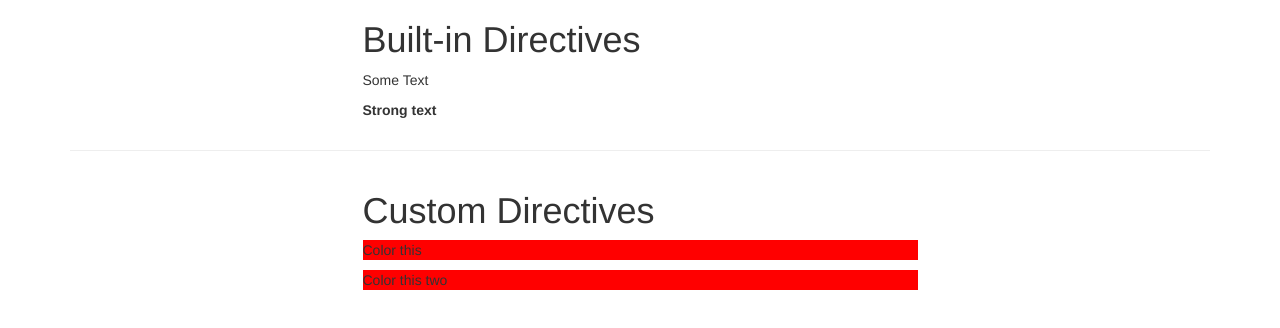
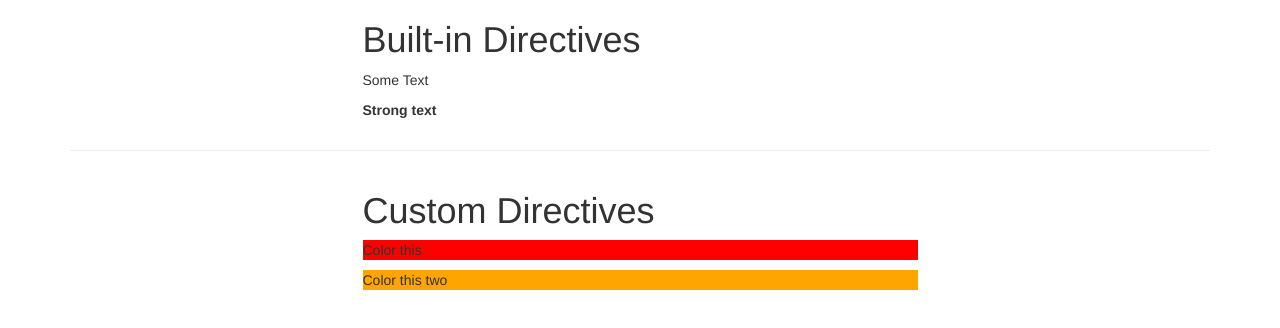
Before and after one commit to bufface/u-ms-vue, a Vue app in the folder directives/: page / in a window 1280 px wide. Shown: the top 328 px of the page. Built offline with nearby package versions, Linux system fonts and the light colour scheme.

Commit message:
11. Passing more Complex Values to Directives

```diff
--- a/directives/src/App.vue
+++ b/directives/src/App.vue
@@ -12,7 +12,7 @@
       <div class="col-xs-12 col-sm-8 col-sm-offset-2 col-md-6 col-md-offset-3">
         <h1>Custom Directives</h1>
         <p v-highlight:background.delay="'red'">Color this</p>
-        <p v-local-highligth:background.delay.blink="'red'">Color this two</p>
+        <p v-local-highligth:background.delay.blink="{ maincolor: 'orange', secondColor: 'yellow', delay: 500 }">Color this two</p>
       </div>
     </div>
   </div>
@@ -30,8 +30,8 @@ export default {
         }
 
         if (binding.modifiers["blink"]) {
-          let maincolor = binding.value;
-          let secondColor = "blue";
+          let maincolor = binding.value.maincolor;
+          let secondColor = binding.value.secondColor;
           let currentColor = maincolor;
 
           setTimeout(() => {
@@ -45,14 +45,14 @@ export default {
               } else {
                 el.style.color = currentColor;
               }
-            }, 1000);
+            }, binding.value.delay);
           }, delay);
         } else {
           setTimeout(() => {
             if (binding.arg === "background") {
-              el.style.background = binding.value;
+              el.style.background = binding.value.maincolor;
             } else {
-              el.style.color = binding.value;
+              el.style.color = binding.value.maincolor;
             }
           }, delay);
         }
```
